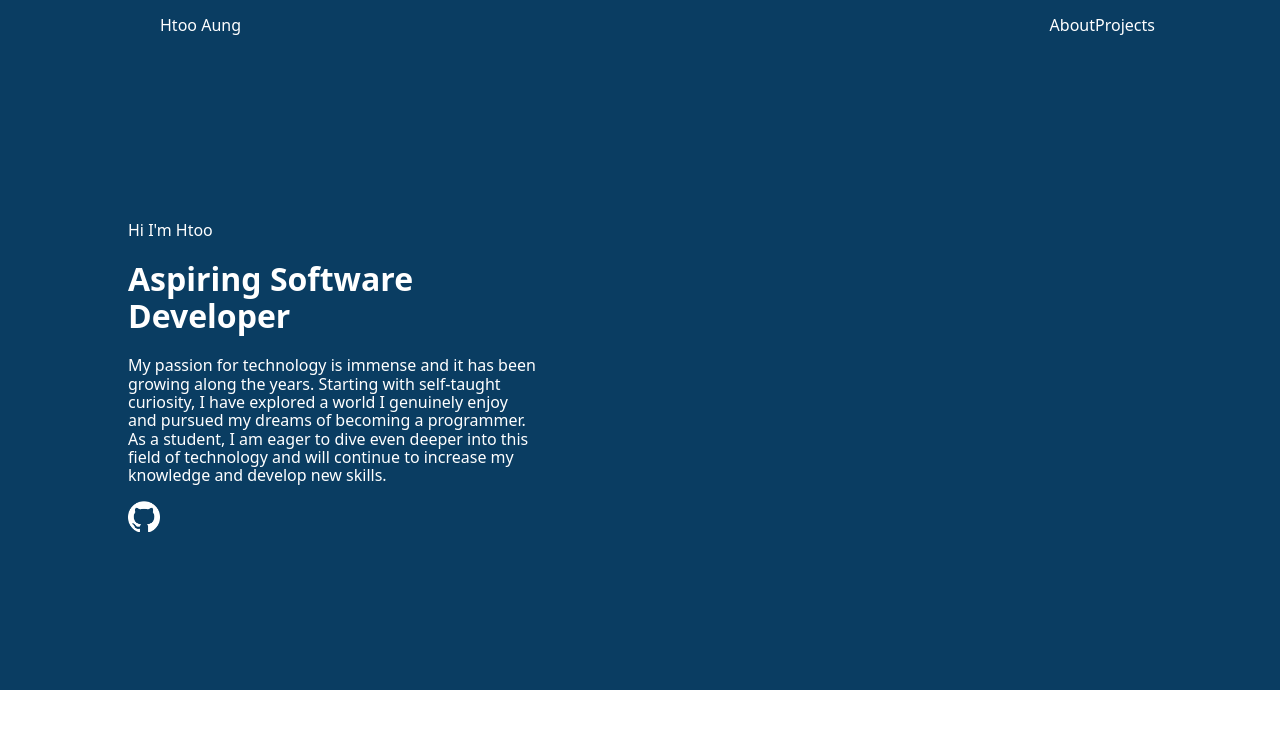
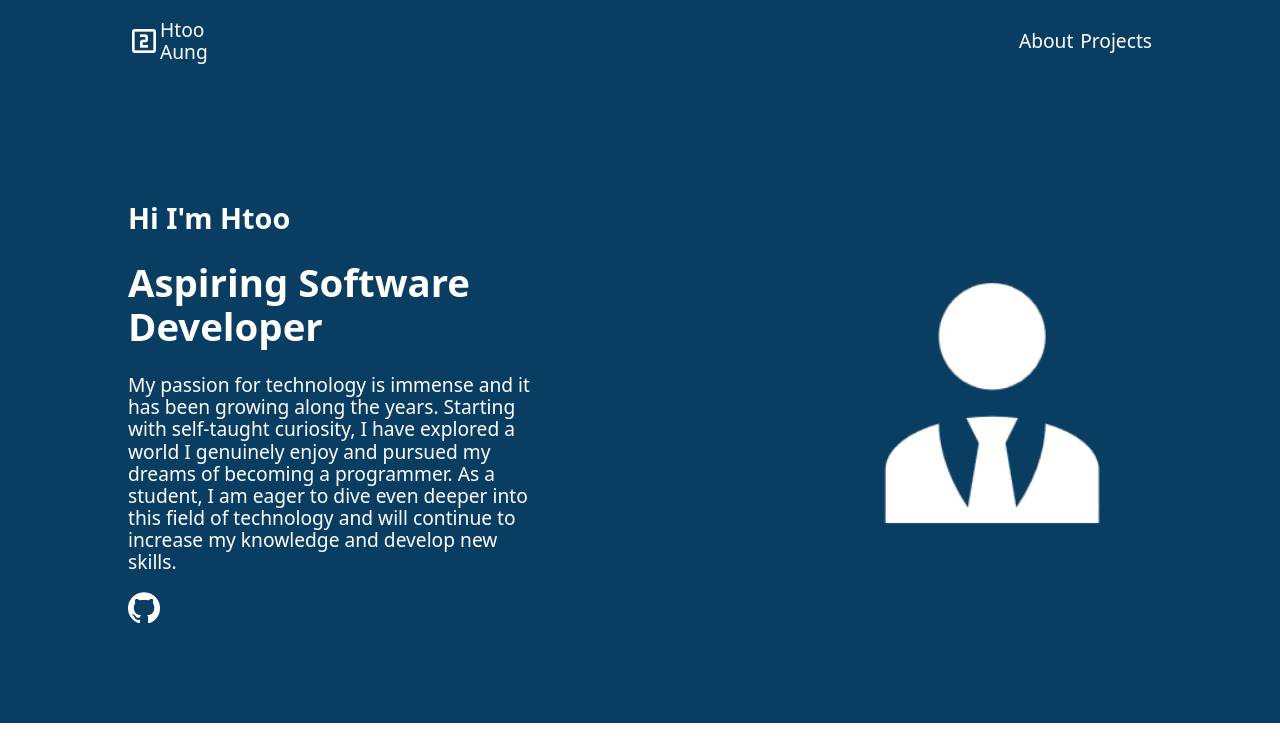
Before and after one commit to htoo-aung/406-portfolio, a website: page src/index.html in a window 1280 px wide. Shown: the top 751 px of the page. Drawn offline with nearby package versions, Linux system fonts and the light colour scheme.

Commit message:
added header img

```diff
--- a/src/index.html
+++ b/src/index.html
@@ -15,7 +15,7 @@
         <nav class="section navbar">
             <div class="content">
                 <div class="navbar-left">
-                    <img src="" alt="">
+                    <img src="/assets/images/numeric-2-box-outline.png" alt="">
                     <p>Htoo Aung</p>
                 </div>
                 <ul class="navbar-right">
@@ -27,7 +27,7 @@
         <div class="section header">
             <div class="header-content content">
                 <div class="header-left">
-                    <p>Hi I'm Htoo</p>
+                    <h2>Hi I'm Htoo</h2>
                     <h1>Aspiring Software Developer</h1>
                     <p>
                         My passion for technology is immense and it has been growing along the years.
@@ -35,13 +35,14 @@
                         my dreams of becoming a programmer. As a student, I am eager to dive even deeper into
                         this field of technology and will continue to increase my knowledge and develop new skills.
                     </p>
+                    <a href="https://github.com/htoo-aung?tab=repositories" target="_blank" id="github-link">
+                        <img src="/assets/images/github-mark-white.png" alt="" id="github">
+                    </a>
                 </div>
-                <a href="https://github.com/htoo-aung?tab=repositories" target="_blank" id="github-link">
-                    <img src="/assets/images/github-mark-white.png" alt="">
-                </a>
-            </div>
-            <div class="header-image">
-                <img src="" alt="">
+
+                <div class="header-image">
+                    <img src="/assets/images/account-tie.png" alt="">
+                </div>
             </div>
         </div>
         <div class="section projects">
--- a/src/styles.css
+++ b/src/styles.css
@@ -26,11 +26,20 @@ li {
     margin-right: 10%;
 }
 
+.section img {
+    width: 2rem;
+}
+
 /* Individual sections */
 /* Navbar */
 
 .section.navbar {
     background-color: var(--primary-color);
+    font-size: 1.2rem;
+}
+
+.section.navbar img {
+    filter: brightness(0) invert(1);
 }
 
 .section.navbar > .content {
@@ -41,15 +50,16 @@ li {
 
 .navbar-left {
     display: flex;
-    justify-content: center;
+    justify-content: space-between;
     align-items: center;
+    width: 12%;
 }
 
 .navbar-right {
     display: flex;
     justify-content: space-between;
     align-items: center;
-    width: 10%;
+    width: 13%;
 }
 
 /*  Header/Hero  */
@@ -60,19 +70,26 @@ li {
     background-color: var(--primary-color);
     color: white;
     height: 40rem;
+    font-size: 1.2rem;
+}
+
+.header-content {
+    display: flex;
+    justify-content: space-between;
 }
 
 .header-left {
     width: 40%;
 }
 
-.section img {
-    width: 2rem;
+.header-image {
+    display: flex;
+    align-items: center;
 }
 
-.section.footer {
-    height: 4rem;
-    background-color: var(--primary-color);
+.header-image img {
+    width: 20rem;
+    filter: brightness(0) invert(1);
 }
 
 /* Project section */
@@ -100,8 +117,8 @@ li {
 .project img {
     margin-top: 64px;
     margin-bottom: 32px;
-    width: 40%;
-    height: 333px;
+    width: 50%;
+    height: auto;
     border: var(--secondary-color) solid 2px;
 }
 
@@ -118,3 +135,10 @@ li {
     margin-top: 4rem;
     margin-bottom: 2rem;
 }
+
+/* Footer */
+
+.section.footer {
+    height: 5rem;
+    background-color: var(--primary-color);
+}
```
Also changed, not shown: assets/images/account-tie.png (added), assets/images/numeric-2-box-outline.png (added).
